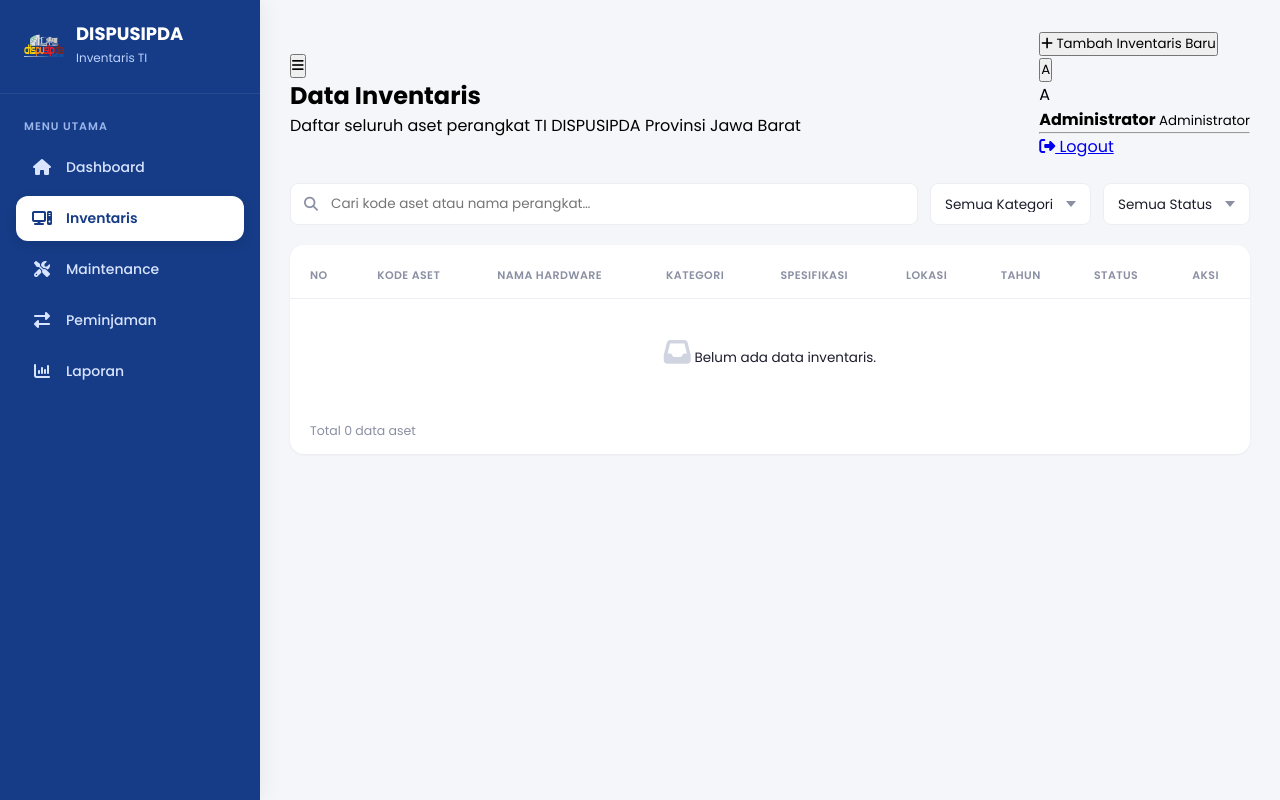
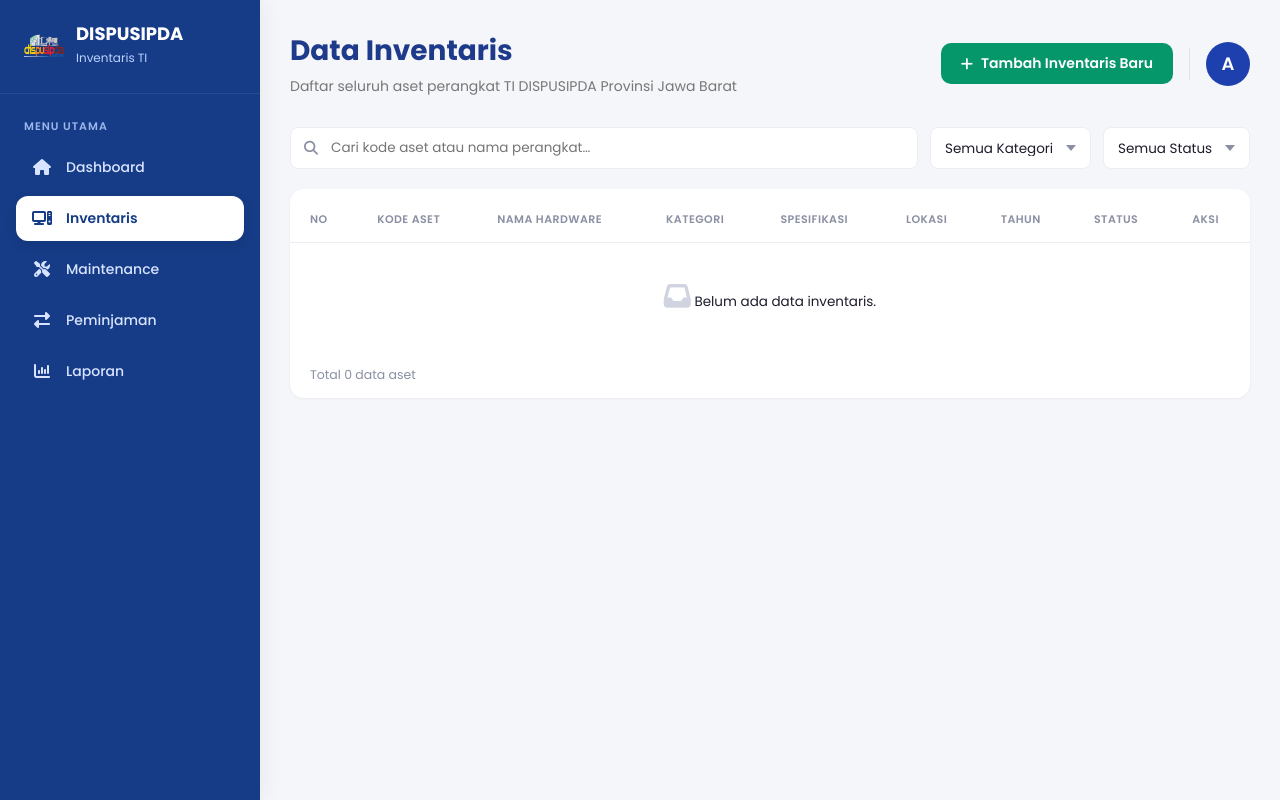
Before and after one commit to Fahmifzh/inventaris-ti-dispusipda, a PHP site: page /pages/inventaris/index.php in a window 1280 px wide. Run offline with PHP 8.4, Linux system fonts and the light colour scheme; a user stored in the database is signed in; data that the repository does not hold is empty.

Commit message:
update topbar.php

```diff
--- a/includes/topbar.php
+++ b/includes/topbar.php
@@ -1,154 +1,222 @@
 <?php
-
-$userName = $_SESSION['nama'] ?? 'Administrator';
-$userInitial = strtoupper(substr($userName,0,1));
-
+/**
+ * TOPBAR - Reusable untuk semua halaman
+ *
+ * Variabel yang tersedia:
+ * - $page_title      : Judul halaman
+ * - $page_subtitle   : Deskripsi halaman (opsional)
+ * - $show_add_button : true/false - apakah tombol tambah ditampilkan
+ * - $add_button_text : Teks tombol tambah
+ * - $userName        : Nama user (dari $_SESSION)
+ * - $userInitial     : Inisial user (huruf pertama)
+ */
 ?>
 
-<header class="topbar">
-
-    <div class="topbar-left">
-
-        <button class="btn-toggle-sidebar" onclick="toggleSidebar()">
-
-            <i class="fa-solid fa-bars"></i>
-
-        </button>
-
-        <div class="page-header-text">
-
-            <h2><?= htmlspecialchars($page_title ?? 'Dashboard'); ?></h2>
-
-            <?php if(!empty($page_subtitle)): ?>
-
-                <p><?= htmlspecialchars($page_subtitle); ?></p>
-
-            <?php endif; ?>
-
-        </div>
-
+<div class="topbar">
+    <div>
+        <h2><?= htmlspecialchars($page_title ?? 'Dashboard') ?></h2>
+        <?php if (isset($page_subtitle) && !empty($page_subtitle)): ?>
+            <p><?= htmlspecialchars($page_subtitle) ?></p>
+        <?php endif; ?>
     </div>
 
     <div class="topbar-right">
-
-        <?php if(isset($show_add_button) && $show_add_button): ?>
-
-            <button class="btn-add" onclick="triggerAddModal()">
-
-                <i class="fa-solid fa-plus"></i>
-
-                <span class="btn-text">
-
-                    <?= htmlspecialchars($add_button_text ?? 'Tambah Data'); ?>
-
-                </span>
-
+        <?php if (isset($show_add_button) && $show_add_button === true): ?>
+            <button class="btn-add" onclick="document.querySelector('#modalTambah').classList.add('is-open')">
+                <i class="fa-solid fa-plus"></i> <?= htmlspecialchars($add_button_text ?? 'Tambah Data') ?>
             </button>
-
         <?php endif; ?>
 
+        <!-- GARIS PEMISAH -->
+        <span class="divider"></span>
+
         <div class="profile-wrap">
+            <button class="avatar" onclick="document.getElementById('dropdownLogout').classList.toggle('show')">
+                <?= htmlspecialchars($userInitial ?? 'A') ?>
+            </button>
+            <div class="dropdown-logout" id="dropdownLogout">
+                <div class="dropdown-user">
+                    <span class="avatar-small"><?= htmlspecialchars($userInitial ?? 'A') ?></span>
+                    <div>
+                        <strong><?= htmlspecialchars($userName ?? 'Administrator') ?></strong>
+                        <small>Administrator</small>
+                    </div>
+                </div>
+                <hr>
+                <a href="../logout.php" class="btn-logout">
+                    <i class="fa-solid fa-right-from-bracket"></i> Logout
+                </a>
+            </div>
+        </div>
+    </div>
+</div>
 
-            <button class="avatar" onclick="toggleDropdownLogout(event)">
+<style>
+.topbar {
+    display: flex;
+    justify-content: space-between;
+    align-items: center;
+    margin-bottom: 30px;
+    flex-wrap: wrap;
+    gap: 16px;
+}
+.topbar h2 {
+    color: #1e3a8a;
+    font-size: 28px;
+    font-weight: 700;
+    margin: 0;
+}
+.topbar p {
+    color: #777;
+    font-size: 14px;
+    margin: 4px 0 0;
+}
+.topbar-right {
+    display: flex;
+    align-items: center;
+    gap: 16px;
+}
 
-                <?= $userInitial; ?>
+/* Tombol Tambah */
+.btn-add {
+    background: #059669;
+    color: #fff;
+    border: none;
+    padding: 10px 20px;
+    border-radius: 10px;
+    font-weight: 600;
+    font-size: 14px;
+    cursor: pointer;
+    display: flex;
+    align-items: center;
+    gap: 8px;
+    transition: 0.2s;
+}
+.btn-add:hover {
+    background: #047857;
+}
 
-            </button>
+/* ===== GARIS PEMISAH ===== */
+.divider {
+    width: 1px;
+    height: 32px;
+    background: #d0d5e0;
+    display: inline-block;
+    flex-shrink: 0;
+    opacity: 0.6;
+}
 
-            <div class="dropdown-logout" id="dropdownLogout">
+/* Avatar */
+.avatar {
+    width: 44px;
+    height: 44px;
+    border-radius: 50%;
+    border: none;
+    background: #1e40af;
+    color: #fff;
+    font-weight: 600;
+    font-size: 18px;
+    cursor: pointer;
+    text-transform: uppercase;
+    transition: 0.2s;
+}
+.avatar:hover {
+    transform: scale(1.05);
+}
 
-                <div class="dropdown-user">
+/* Dropdown Logout */
+.profile-wrap {
+    position: relative;
+}
+.dropdown-logout {
+    display: none;
+    position: absolute;
+    right: 0;
+    top: calc(100% + 8px);
+    min-width: 200px;
+    background: #fff;
+    border-radius: 12px;
+    box-shadow: 0 8px 30px rgba(0,0,0,0.15);
+    padding: 12px 0;
+    z-index: 999;
+}
+.dropdown-logout.show {
+    display: block;
+}
+.dropdown-user {
+    display: flex;
+    align-items: center;
+    gap: 12px;
+    padding: 0 16px 8px;
+}
+.avatar-small {
+    width: 36px;
+    height: 36px;
+    border-radius: 50%;
+    background: #1e40af;
+    color: #fff;
+    display: flex;
+    align-items: center;
+    justify-content: center;
+    font-weight: 600;
+    font-size: 14px;
+    text-transform: uppercase;
+}
+.dropdown-user strong {
+    display: block;
+    font-size: 14px;
+    color: #1c1c2b;
+}
+.dropdown-user small {
+    font-size: 12px;
+    color: #8a8fa3;
+}
+.dropdown-logout hr {
+    border: none;
+    border-top: 1px solid #edeef3;
+    margin: 6px 12px;
+}
+.btn-logout {
+    display: flex;
+    align-items: center;
+    gap: 10px;
+    padding: 10px 16px;
+    color: #d64545;
+    text-decoration: none;
+    font-size: 14px;
+    font-weight: 500;
+    border-radius: 0;
+    transition: 0.15s;
+}
+.btn-logout:hover {
+    background: #fdecec;
+}
 
-                    <span class="avatar-small">
-
-                        <?= $userInitial; ?>
-
-                    </span>
-
-                    <div class="user-info">
-
-                        <strong>
-
-                            <?= htmlspecialchars($userName); ?>
-
-                        </strong>
-
-                        <small>
-
-                            Administrator
-
-                        </small>
-
-                    </div>
-
-                </div>
-
-                <hr>
-
-                <a href="/inventaris-ti-dispusipda/logout.php" class="btn-logout">
-
-                    <i class="fa-solid fa-right-from-bracket"></i>
-
-                    Logout
-
-                </a>
-
-            </div>
-
-        </div>
-
-    </div>
-
-</header>
+/* Responsive */
+@media (max-width: 768px) {
+    .topbar {
+        flex-direction: column;
+        align-items: stretch;
+    }
+    .btn-add {
+        width: 100%;
+        justify-content: center;
+    }
+    .topbar-right {
+        flex-wrap: wrap;
+        justify-content: flex-start;
+    }
+    .divider {
+        height: 28px;
+    }
+}
+</style>
 
 <script>
-
-function toggleSidebar(){
-
-    const sidebar = document.getElementById('sidebar');
-    const overlay = document.getElementById('sidebarOverlay');
-
-    if(sidebar){
-        sidebar.classList.toggle('active');
-    }
-
-    if(overlay){
-        overlay.classList.toggle('active');
-    }
-
-}
-
-function toggleDropdownLogout(event){
-
-    event.stopPropagation();
-
-    document
-    .getElementById('dropdownLogout')
-    .classList
-    .toggle('show');
-
-}
-
-document.addEventListener('click',function(){
-
-    const dropdown =
-    document.getElementById('dropdownLogout');
-
-    if(dropdown){
+document.addEventListener('click', function(e) {
+    const dropdown = document.getElementById('dropdownLogout');
+    if (!e.target.closest('.profile-wrap')) {
         dropdown.classList.remove('show');
     }
-
 });
-
-function triggerAddModal(){
-
-    const modal =
-    document.getElementById('modalTambah');
-
-    if(modal){
-        modal.classList.add('show');
-    }
-
-}
-
 </script>
```
